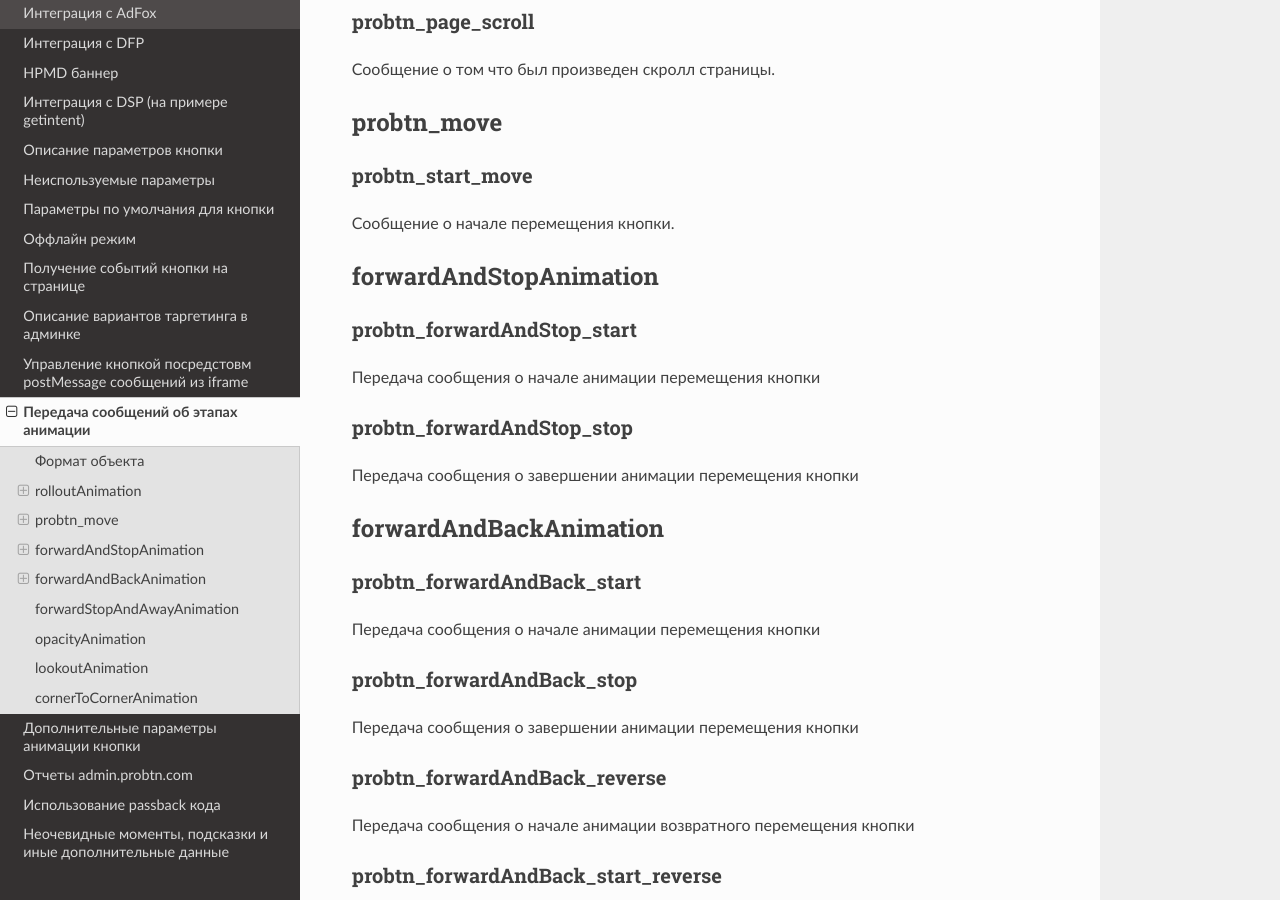
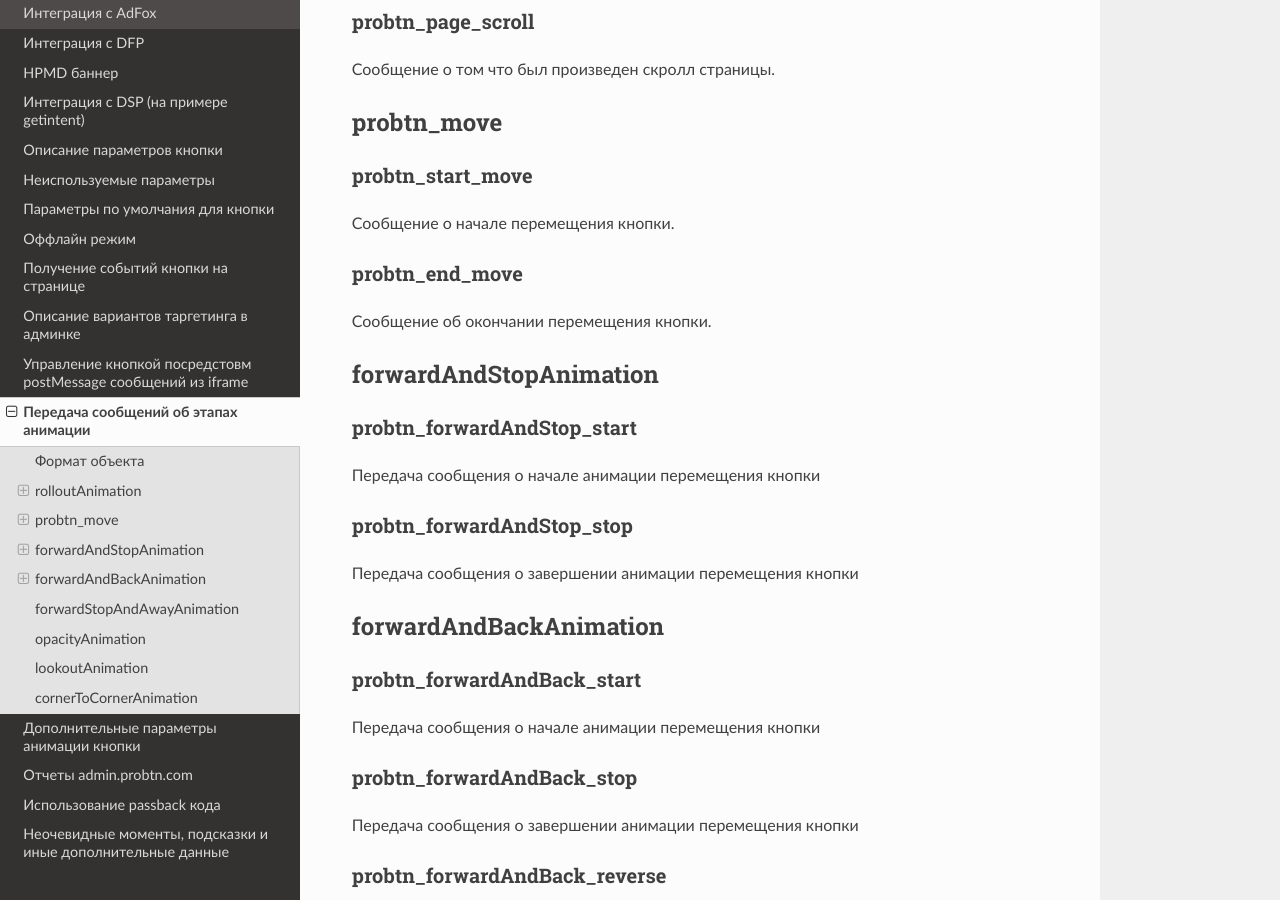
Before and after one commit to probtn/docs, a Sphinx documentation site: the page built from docs/postMessage_button_animation.rst, in a window 1280 px wide and 900 px high, scrolled down 385 px. Built offline with Sphinx 7.4.7 and the Read the Docs theme 2.0.0, drawn with Linux system fonts in a browser that asks for light colours.

```diff
--- a/docs/postMessage_button_animation.rst
+++ b/docs/postMessage_button_animation.rst
@@ -30,6 +30,11 @@
 probtn_start_move
 ^^^^^^^^^^^^^^^^^^^^^^^^^^^^^^^^^
 Сообщение о начале перемещения кнопки.
+
+probtn_end_move
+^^^^^^^^^^^^^^^^^^^^^^^^^^^^^^^^^
+Сообщение об окончании перемещения кнопки.
+
 
 forwardAndStopAnimation
 ----------------------------------
```
Also changed, not shown: 4 other files.
